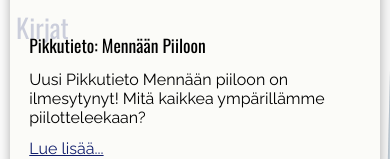
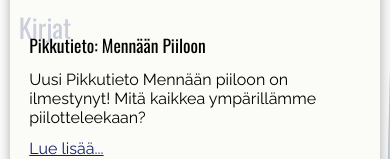
Before and after one commit to ramert/lauraertimo, a Vue app: page / in a window 390 px wide. Shown: the part 624-783 px from the top of the page. Built offline with nearby package versions, Linux system fonts and the light colour scheme.

Commit message:
Fix typo and category text alignmnent in mobile

```diff
--- a/src/assets/styles/typography.css
+++ b/src/assets/styles/typography.css
@@ -64,7 +64,7 @@ p, .p {
 .decoration-text {
     position: absolute;
     top: -0.9em;
-    left: -0.5em;
+    left: -0.4em;
     color: var(--color-blue);
     opacity: 0.2;
 }
--- a/src/views/Home.vue
+++ b/src/views/Home.vue
@@ -29,10 +29,10 @@ Vue.component('vNews', News);
 
 const news = [
    {
-      category: 'Kirjat',
-      title: 'Pikkutieto: Mennään Piiloon',
-      text: 'Uusi Pikkutieto Mennään piiloon on ilmesytynyt! Mitä kaikkea ympärillämme piilotteleekaan?',
-      link:  'https://www.karisto.fi/sivu/tuote/mennaan-piiloon/2756682'
+        category: 'Kirjat',
+        title: 'Pikkutieto: Mennään Piiloon',
+        text: 'Uusi Pikkutieto Mennään piiloon on ilmestynyt! Mitä kaikkea ympärillämme piilotteleekaan?',
+        link:  'https://www.karisto.fi/sivu/tuote/mennaan-piiloon/2756682'
    },
    {
         category: 'Palkinto',
```
